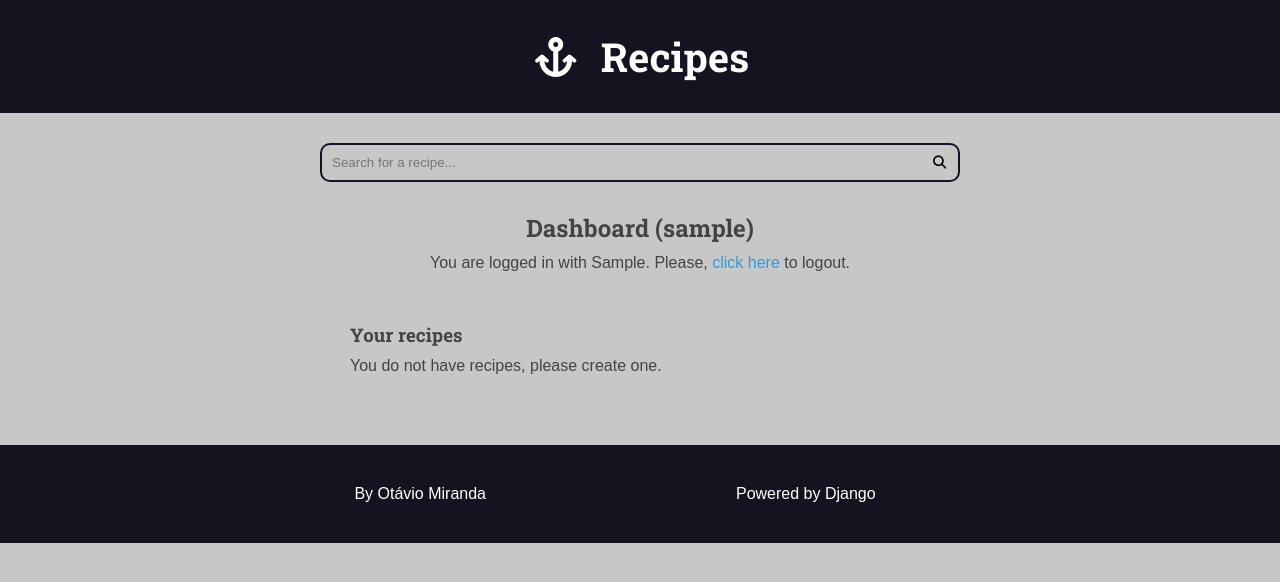
After one commit to rubenmelo-dotcom/django-course-project1, a Django app: page /authors/dashboard/ in a window 1280 px wide. The commit adds this page. Shown: the top 582 px of the page. Run offline with Django 5.2, Linux system fonts and the light colour scheme; the visitor is signed in with stand-in values (Sample User, id 1); data that the repository does not hold is empty; some libraries are stand-ins or nearby versions.

Commit message:
Creating the author s dashboard

```diff
--- /dev/null
+++ b/authors/templates/authors/pages/dashboard.html
@@ -0,0 +1,28 @@
+{% extends "global/base.html" %}
+
+{% block title %}Dashboard ({{ user }}) | {% endblock title %}
+
+{% block content %}
+    <div class="main-content center container">
+        <h2>Dashboard ({{ user }})</h2>
+        {% include "authors/partials/login_message.html" %}
+
+        <div class="authors-dashboard-container">
+            <h3>Your recipes</h3>
+            <ul>
+                {% for recipe in recipes %}
+                    <li>
+                        <a class"recipe-title-dash" href="#">{{ recipe.title }}</a>
+                    </li>
+                {% empty %}
+                    <li>
+                        <p>You do not have recipes, please create one.</p>
+                    </li>
+                {% endfor %}
+            </ul>
+        </div>
+    </div>
+
+    {% include "global/partials/messages.html" %}
+
+{% endblock content %}
--- /dev/null
+++ b/authors/templates/authors/partials/login_message.html
@@ -0,0 +1,14 @@
+{% if request.user.is_authenticated %}
+    <div class="login-message" >
+        You are logged in with
+        {{ request.user.first_name }}.
+        Please,
+        <form class="inline-form" action="{% url "authors:logout" %}" method="POST">
+            {% csrf_token %}
+            <input type="hidden" name="username" value="{{ request.user.username }}" >
+            <button class="plaintext-button" type="submit">
+                click here
+            </button>
+        </form> to logout.
+    </div>
+{% endif %}
--- a/authors/urls.py
+++ b/authors/urls.py
@@ -10,4 +10,5 @@ urlpatterns = [
     path('login/create/', views.login_create, name='login_create'),
     path('login/', views.login_view, name='login'),
     path('logout/', views.logout_view, name='logout'),
+    path('dashboard/', views.dashboard, name='dashboard'),
 ]
--- a/authors/views.py
+++ b/authors/views.py
@@ -5,6 +5,7 @@ from django.contrib import messages
 from django.urls import reverse
 from django.contrib.auth import authenticate, login, logout
 from django.contrib.auth.decorators import login_required
+from recipes.models import Recipe
 
 
 def register_view(request):
@@ -62,7 +63,6 @@ def login_create(request):
         raise Http404
 
     form = LoginForm(request.POST)
-    login_url = reverse('authors:login')
 
     if form.is_valid():
         authenticated_user = authenticate(
@@ -73,13 +73,11 @@ def login_create(request):
         if authenticated_user is not None:
             messages.success(request, 'You are logged in.')
             login(request, authenticated_user)
-            return redirect(login_url)
-
-        messages.error(request, 'Invalid credentials')
-        return redirect(login_url)
-
-    messages.error(request, 'Invalid username or password')
-    return redirect(login_url)
+        else:
+            messages.error(request, 'Invalid credentials')
+    else:
+        messages.error(request, 'Invalid username or password')
+    return redirect(reverse('authors:dashboard'))
 
 
 @login_required(
@@ -88,10 +86,33 @@ def login_create(request):
 )
 def logout_view(request):
     if not request.POST:
+        messages.error(request, 'Invalid logout request')
         return redirect(reverse('authors:login'))
 
     if request.POST.get('username') != request.user.username:
+        messages.error(request, 'Invalid logout user')
         return redirect(reverse('authors:login'))
 
     logout(request)
+    messages.success(request, 'Logged out successfully')
     return redirect(reverse('authors:login'))
+
+
+@login_required(
+        login_url='authors:login',
+        redirect_field_name='next',
+)
+def dashboard(request):
+    recipe = Recipe.objects.filter(
+        is_published=False,
+        author=request.user,
+    )
+
+    context = {
+        'recipes': recipe,
+    }
+    return render(
+        request,
+        'authors/pages/dashboard.html',
+        context,
+    )
--- a/base_static/global/css/style.css
+++ b/base_static/global/css/style.css
@@ -428,3 +428,22 @@ h1, h2, h3, h4, h5, h6 {
   background: var(--color-debug-light);
   color: var(--color-debug-dark);
 }
+
+/* authors */
+.login-message {
+    margin: 1rem 0;
+}
+
+.authors-dashboard-container {
+    max-width: 64rem;
+    text-align: left;
+    padding: var(--spacing-gutter-medium);
+    margin: 0 auto;
+}
+
+.authors-dashboard-container h3,
+.authors-dashboard-container p,
+.authors-dashboard-container ul {
+    list-style-type: none;
+    margin: 1rem 0;
+}
--- a/base_templates/global/partials/head.html
+++ b/base_templates/global/partials/head.html
@@ -18,6 +18,6 @@
     <link rel="preconnect" href="https://fonts.gstatic.com" crossorigin>
     <link
         href="https://fonts.googleapis.com/css2?family=Montserrat:wght@700&family=Roboto+Slab:wght@100..900&display=swap"
-        rel="stylesheet">">
+        rel="stylesheet">
 
     <link rel="stylesheet" href="{% static 'global/css/style.css' %}">
--- a/base_templates/global/partials/search-container.html
+++ b/base_templates/global/partials/search-container.html
@@ -1,6 +1,6 @@
 <div class="search-container">
     <div class="container">
-        <form action="{% url " recipes:search" %}" class="search-form">
+        <form action="{% url "recipes:search" %}" class="search-form">
             <input placeholder="Search for a recipe..." type="search" class="search-input" name="q" required
                 value="{{search_term}}">
             <button class="search-button" type="submit">
```
Also changed, not shown: authors/templates/authors/pages/login.html (+5 -15 lines), recipes/admin.py (+12 -1 lines).
